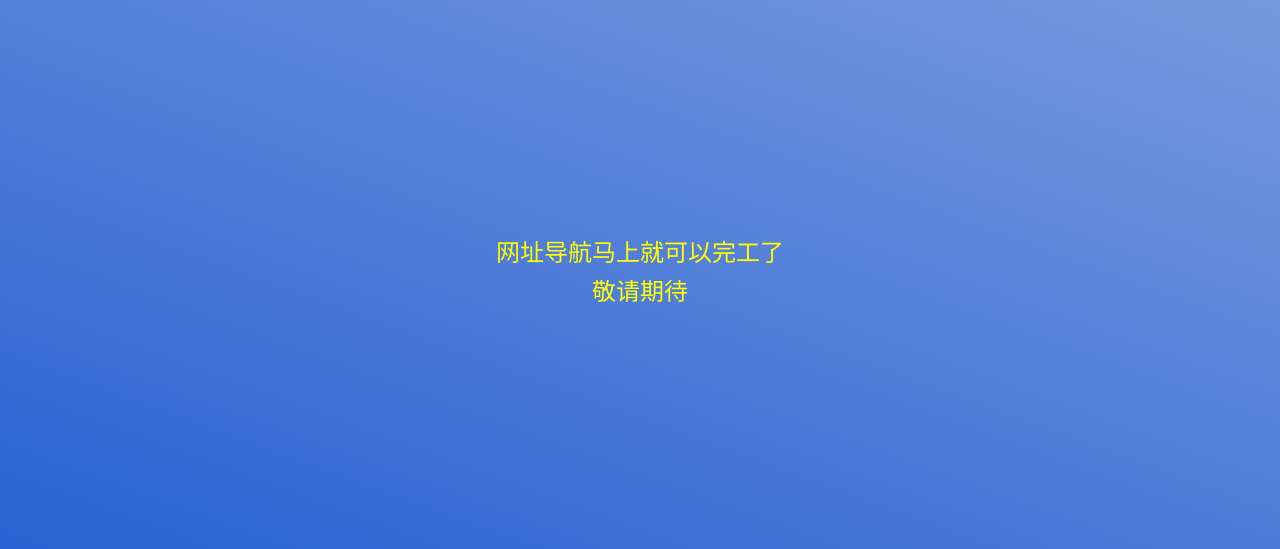
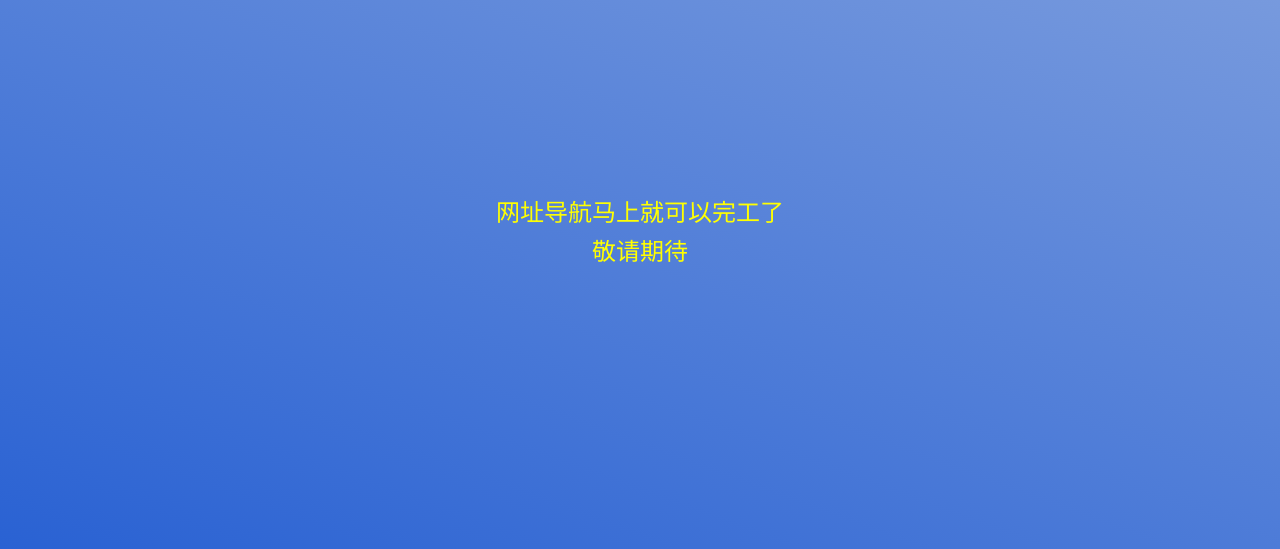
Before and after one commit to Gugugugugutian/Gugugugugutian.github.io, a PHP site: page /navi.html in a window 1280 px wide. Shown: the part 169-718 px from the top of the page. Run offline with PHP 8.4, Linux system fonts and the light colour scheme.

Commit message:
Update nav.css

```diff
--- a/nav.css
+++ b/nav.css
@@ -58,8 +58,8 @@ p, p {
 }
 
 .search {
-    position: absolute;
-    top: 50vh;
+    position: fixed;
+    top: 45vh;
     width: 100vi;
     /* margin-bottom: 48vh; */
     font-size: 3vh;
```
